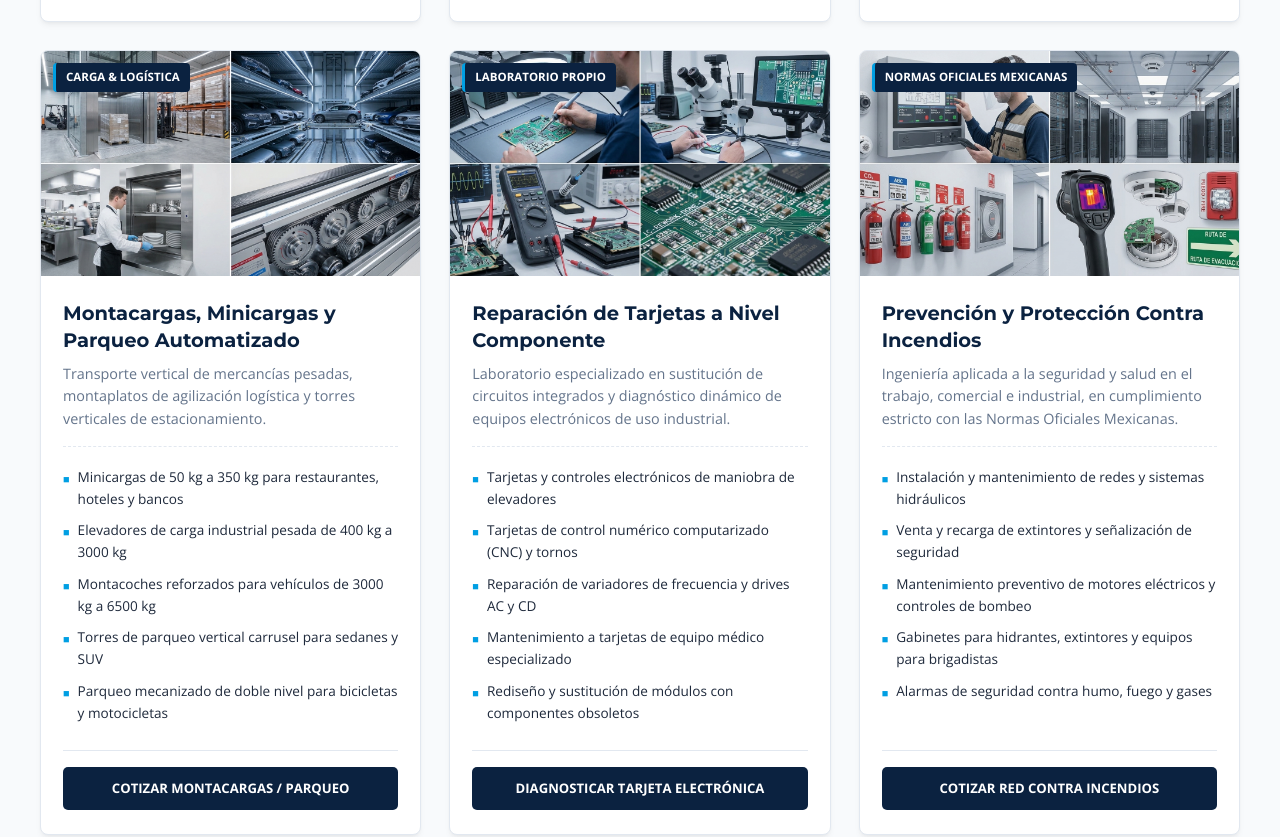
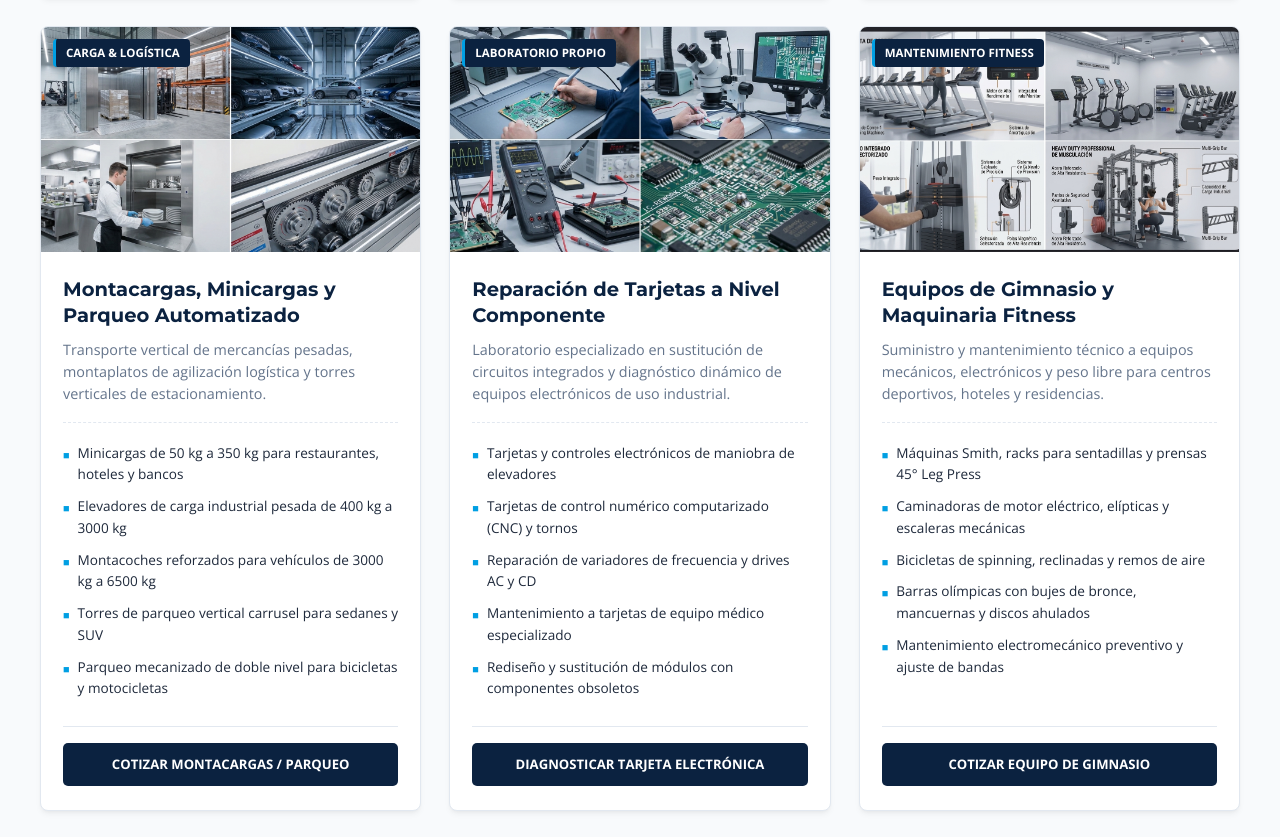
Before and after one commit to ritex-hub/fenghuang-web, a plain HTML site: page index.html in a window 1280 px wide. Shown: the part 1559-2396 px from the top of the page. Drawn offline with nearby package versions, Linux system fonts and the light colour scheme.

Commit message:
Remove fire safety section and update text
Removed references to fire safety services and updated related text.

```diff
--- a/index.html
+++ b/index.html
@@ -797,7 +797,6 @@
                     <li><a href="#accesibilidad">Accesibilidad</a></li>
                     <li><a href="#carga">Carga y Parqueo</a></li>
                     <li><a href="#electronica">Electrónica</a></li>
-                    <li><a href="#incendios">Seguridad NOM</a></li>
                     <li><a href="#gimnasio">Gimnasio</a></li>
                     <li><a href="https://wa.me/525617263319" target="_blank" class="btn-header-quote">Cotizar Sin Costo</a></li>
                 </ul>
@@ -827,7 +826,6 @@
             <a href="#accesibilidad" class="cat-chip">♿ Accesibilidad y Salvaescaleras</a>
             <a href="#carga" class="cat-chip">📦 Carga y Estacionamiento</a>
             <a href="#electronica" class="cat-chip">⚡ Tarjetas Electrónicas CNC</a>
-            <a href="#incendios" class="cat-chip">🧯 Contra Incendios NOM</a>
             <a href="#gimnasio" class="cat-chip">🏋️ Equipos Fitness</a>
         </div>
     </nav>
@@ -837,7 +835,7 @@
         <div class="services-section-title">
             <span class="section-tag">Ingeniería & Mantenimiento Industrial y Comercial</span>
             <h2>Nuestras Soluciones Técnicas</h2>
-            <p>Catálogo técnico especializado para transporte vertical, electrónica industrial, equipamiento fitness y seguridad estructural.</p>
+            <p>Catálogo técnico especializado para transporte vertical, electrónica industrial y equipamiento fitness.</p>
         </div>
 
         <div class="services-grid">
@@ -952,29 +950,7 @@
                 </div>
             </article>
 
-            <!-- 6. Protección Contra Incendios -->
-            <article class="service-card" id="incendios">
-                <div class="service-card-media">
-                    <span class="service-badge-floating">Normas Oficiales Mexicanas</span>
-                    <img src="Prevención y Protección Contra Incendios.jpg" alt="Prevención y Protección Contra Incendios">
-                </div>
-                <div class="service-card-content">
-                    <h3>Prevención y Protección Contra Incendios</h3>
-                    <p>Ingeniería aplicada a la seguridad y salud en el trabajo, comercial e industrial, en cumplimiento estricto con las Normas Oficiales Mexicanas.</p>
-                    <ul class="service-feature-list">
-                        <li>Instalación y mantenimiento de redes y sistemas hidráulicos</li>
-                        <li>Venta y recarga de extintores y señalización de seguridad</li>
-                        <li>Mantenimiento preventivo de motores eléctricos y controles de bombeo</li>
-                        <li>Gabinetes para hidrantes, extintores y equipos para brigadistas</li>
-                        <li>Alarmas de seguridad contra humo, fuego y gases</li>
-                    </ul>
-                    <div class="service-card-footer">
-                        <a href="https://wa.me/525617263319?text=Hola,%20solicito%20cotizaci%C3%B3n%20para%20Sistemas%20Contra%20Incendios" target="_blank" class="btn-card-quote">Cotizar Red Contra Incendios</a>
-                    </div>
-                </div>
-            </article>
-
-            <!-- 7. Equipos de Gimnasio -->
+            <!-- 6. Equipos de Gimnasio -->
             <article class="service-card" id="gimnasio">
                 <div class="service-card-media">
                     <span class="service-badge-floating">Mantenimiento Fitness</span>
```
